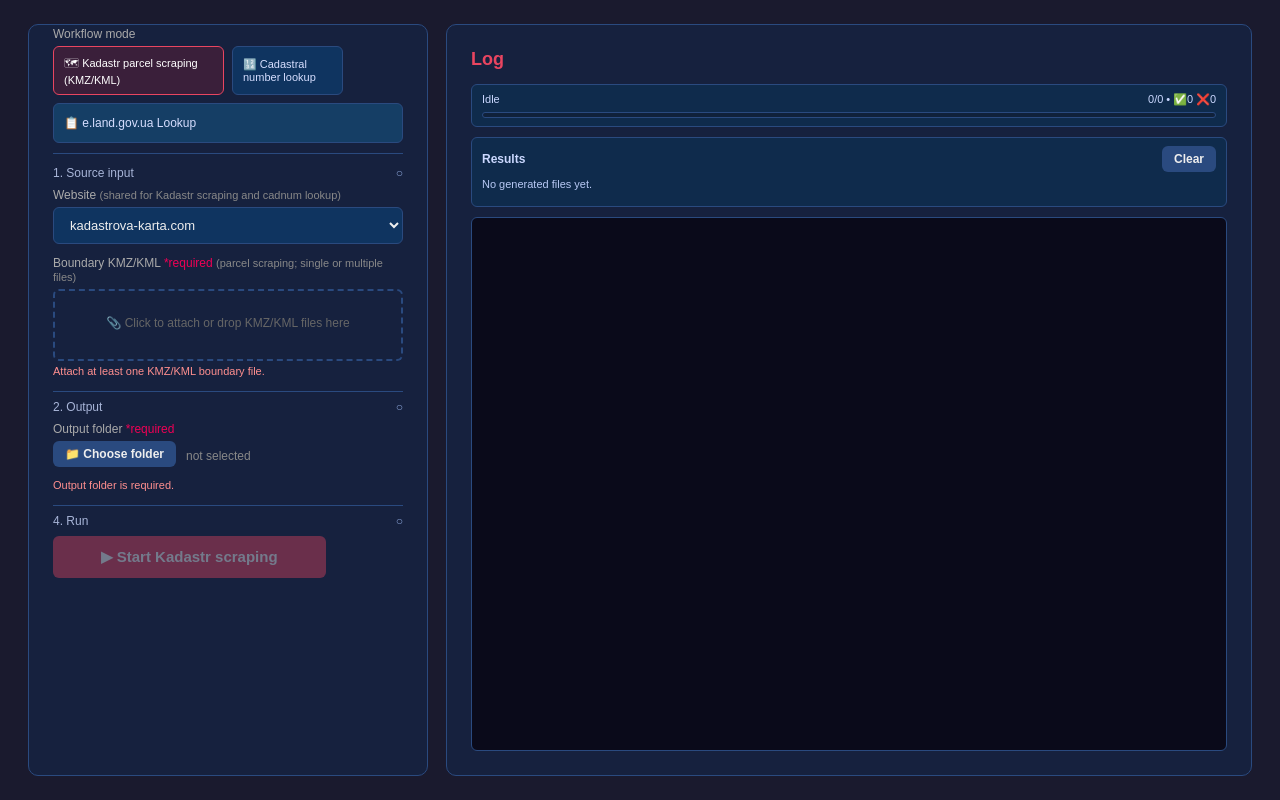
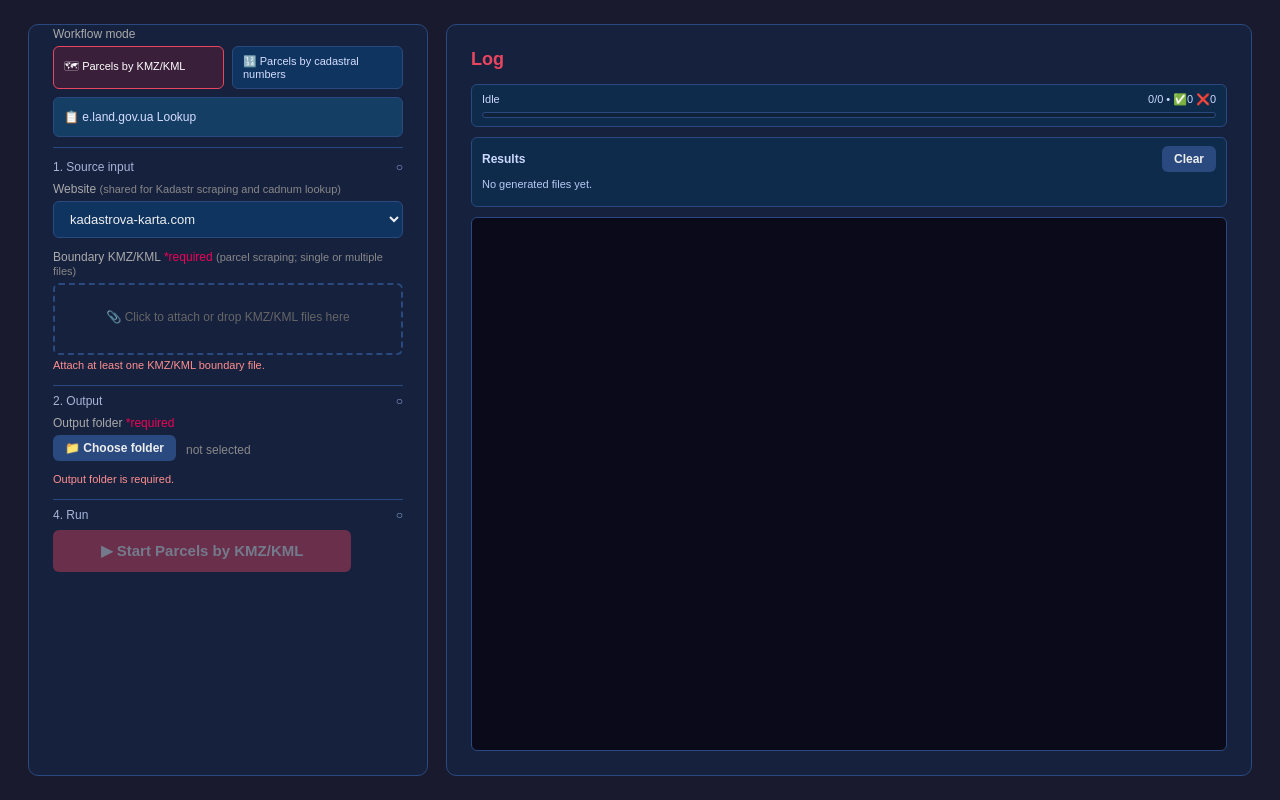
Before and after one commit to IntDavydov/extract-parcels, an Electron app: page renderer/index.html in a window 1280 px wide. Drawn offline with Linux system fonts and the light colour scheme; no server answers.

Commit message:
fix: names and spaces

```diff
--- a/renderer/app.js
+++ b/renderer/app.js
@@ -272,8 +272,8 @@ const PARCEL_SOURCE_CONFIG = {
 const MODE_BUTTON_LABELS = {
   boundary: '▶ Start boundary + OSM',
   custom: '▶ Start custom settlement fetch',
-  kadastr: '▶ Start Kadastr scraping',
-  cadnum: '▶ Start cadnum lookup',
+  kadastr: '▶ Start Parcels by KMZ/KML',
+  cadnum: '▶ Start Parcels by cadastral numbers',
   coords: '▶ Extract polygon coordinates',
   eland: '🔍 Lookup on e.land',
 };
@@ -405,6 +405,9 @@ function applyRoleVisibility() {
     const mode = btn.dataset.fetchMode || '';
     btn.style.display = USER_VISIBLE_MODES.has(mode) ? '' : 'none';
     btn.style.order = mode === 'kadastr' ? '1' : mode === 'cadnum' ? '2' : mode === 'eland' ? '3' : '';
+    btn.style.gridColumn = mode === 'eland'
+      ? '1 / -1'
+      : ((mode === 'kadastr' || mode === 'cadnum') ? 'span 3' : '');
   });
 
   const modeSelect = document.getElementById('parcel-fetch-mode');
--- a/renderer/index.html
+++ b/renderer/index.html
@@ -22,17 +22,17 @@
         <label>Workflow mode</label>
         <div class="mode-cards" id="parcel-mode-cards">
           <button class="mode-card mode-card-half active" type="button" data-fetch-mode="boundary">🧭 Boundary + OSM layers</button>
-          <button class="mode-card mode-card-half" type="button" data-fetch-mode="kadastr">🗺 Kadastr parcel scraping (KMZ/KML)</button>
+          <button class="mode-card mode-card-third" type="button" data-fetch-mode="kadastr">🗺 Parcels by KMZ/KML</button>
           <button class="mode-card mode-card-full mode-card-shortcut" type="button" data-fetch-mode="eland">📋 e.land.gov.ua Lookup</button>
-          <button class="mode-card mode-card-third" type="button" data-fetch-mode="cadnum">🔢 Cadastral number lookup</button>
+          <button class="mode-card mode-card-third" type="button" data-fetch-mode="cadnum">🔢 Parcels by cadastral numbers</button>
           <button class="mode-card mode-card-third" type="button" data-fetch-mode="custom">🏘 Custom settlement boundary</button>
           <button class="mode-card mode-card-third" type="button" data-fetch-mode="coords">📍 Extract polygon coordinates</button>
         </div>
         <select id="parcel-fetch-mode" style="display:none;">
           <option value="boundary" selected>Area boundary (KMZ/KML)</option>
           <option value="custom">Custom settlement boundary (KMZ)</option>
-          <option value="kadastr">Kadastr parcel scraping (KMZ/KML)</option>
-          <option value="cadnum">Cadastr number</option>
+          <option value="kadastr">Parcels by KMZ/KML</option>
+          <option value="cadnum">Parcels by cadastral numbers</option>
           <option value="coords">Extract polygon coordinates</option>
           <option value="eland">e.land.gov.ua Lookup</option>
         </select>
```
